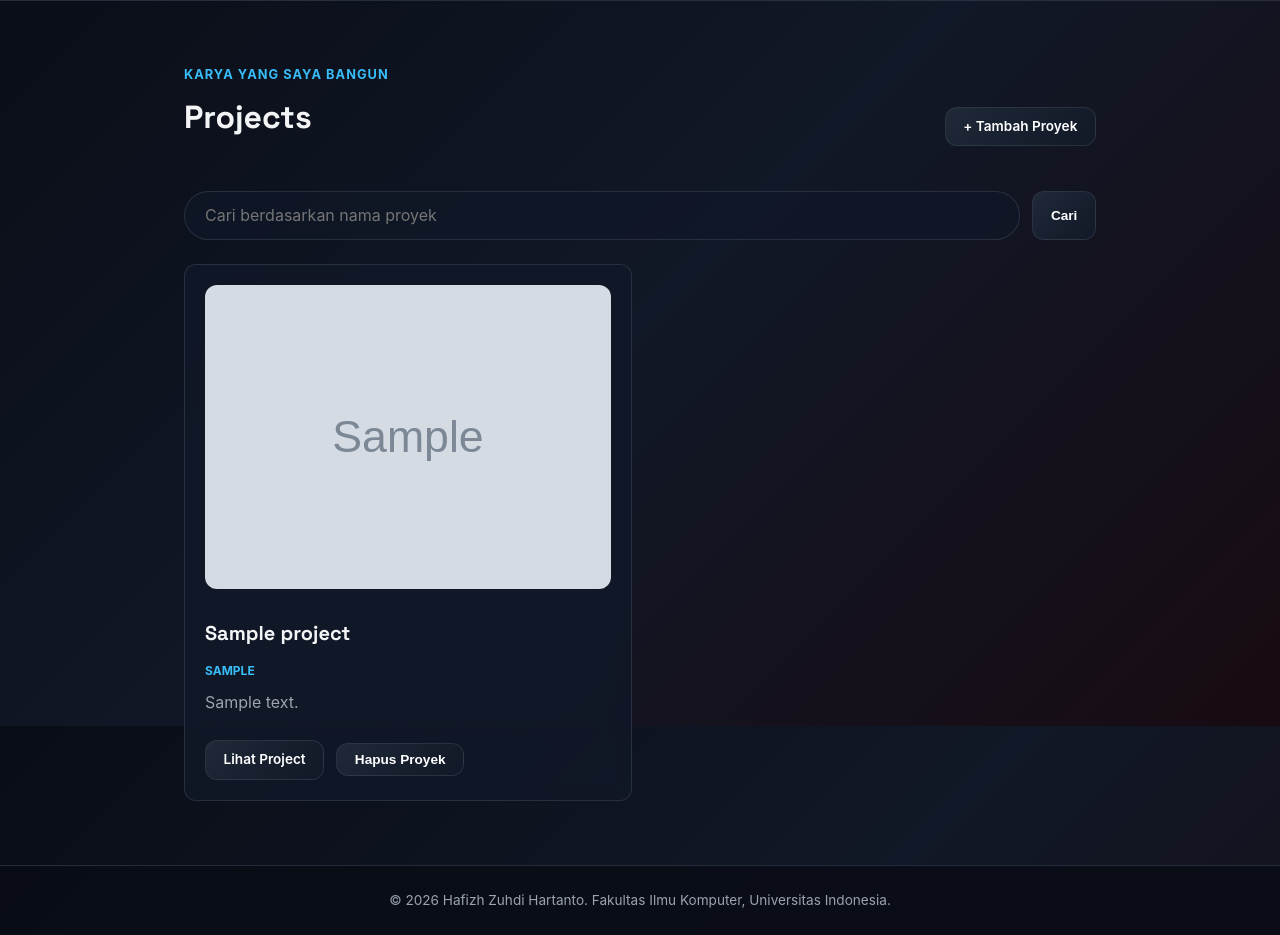
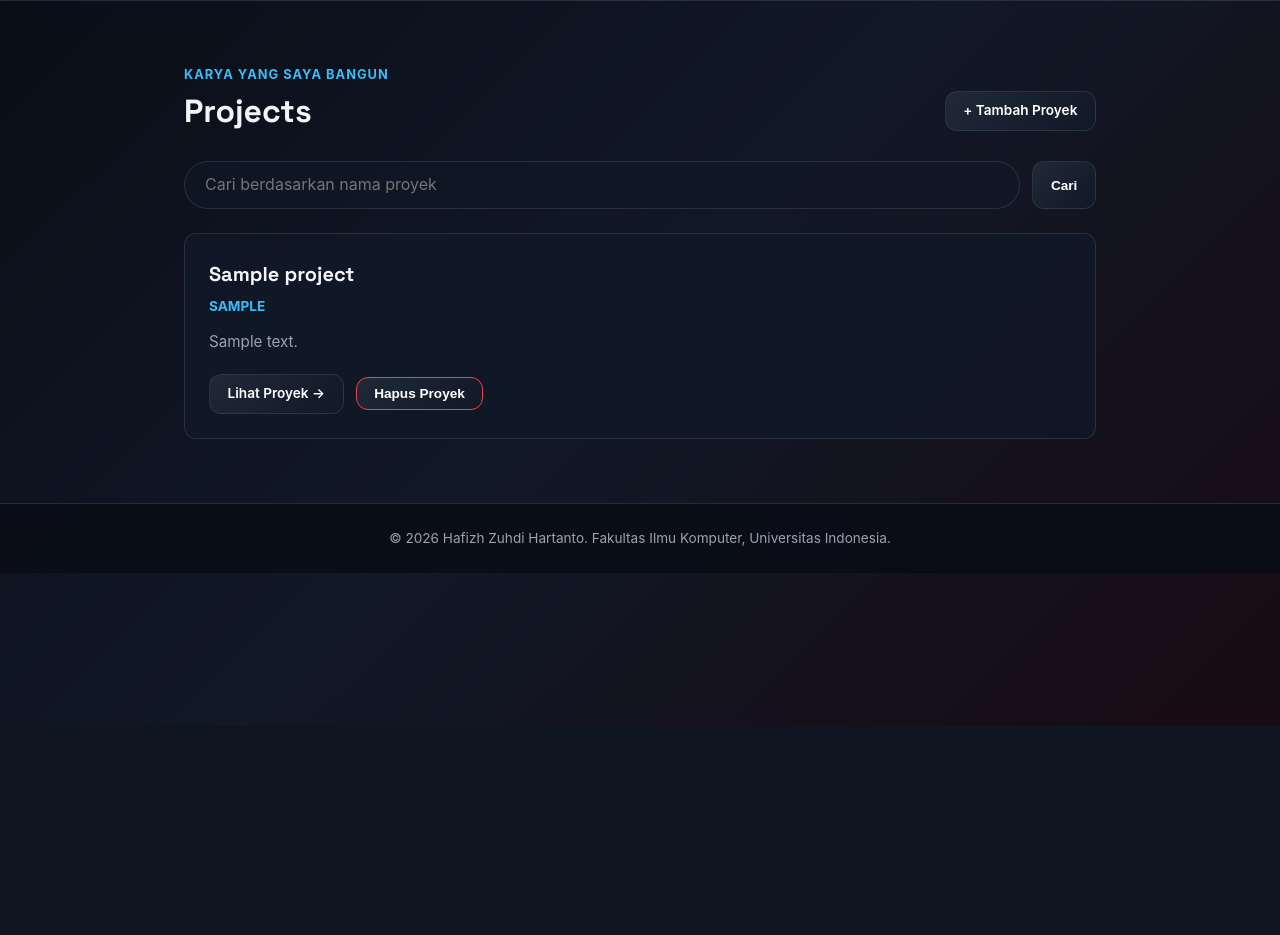
Before and after one commit to Hafizh0205/myportofolio, a Django app: page /projects/ in a window 1280 px wide. Shown: the part 74-1009 px from the top of the page. After the commit the page ends 800 px from the top, so only its background shows below. Run offline with Django 5.2, Linux system fonts and the light colour scheme; tables that the repository leaves empty hold one stand-in row (values such as "Sample post"); grey boxes marked "Sample" are stand-in pictures; parts of the project's set-up code (start-up, migrations or seed data) failed here and were passed over.

Commit message:
Complete Tugas 3

```diff
--- a/static/css/style.css
+++ b/static/css/style.css
@@ -369,8 +369,12 @@ h1, .brand {
     margin-bottom: 1.5rem;
 }
 
+/* Mengubah layout kartu project menjadi 1 kolom vertikal full-width */
 .project-grid {
-    grid-template-columns: repeat(2, minmax(0, 1fr));
+    display: flex;
+    flex-direction: column;
+    gap: 1rem;
+    width: 100%;
 }
 
 .project-search {
@@ -440,7 +444,7 @@ h1, .brand {
     background-color: #4b5563;
 }
 
-/* Form Styling - Sudah Termasuk Input Date */
+/* Form Styling - Termasuk Input Date */
 .project-form input[type="text"],
 .project-form input[type="url"],
 .project-form input[type="date"],
--- a/templates/projects.html
+++ b/templates/projects.html
@@ -5,11 +5,12 @@
 
 {% block content %}
 <main>
-    <section class="experience-section" id="experience">
+    <section class="experience-section" id="projects">
         <div class="container">
-            <p class="section-kicker">Karya yang saya bangun</p>
+            <p class="section-kicker">Karya Yang Saya Bangun</p>
+
             <div class="project-header">
-                <h1>Projects</h1>
+                <h1 style="margin: 0;">Projects</h1>
                 <a href="{% url 'main:create_project' %}" class="social-link">
                     + Tambah Proyek
                 </a>
@@ -17,41 +18,44 @@
 
             <!-- Form Pencarian -->
             <form method="get" action="{% url 'main:show_projects' %}" class="project-search">
-                <input type="search"
-                       name="title"
-                       value="{{ title_query }}"
-                       placeholder="Cari berdasarkan nama proyek"
-                       class="project-search_input"
-                       aria-label="Cari berdasarkan nama proyek">
+                <input type="text" name="title" value="{{ title_query }}" placeholder="Cari berdasarkan nama proyek" class="project-search_input">
                 <button type="submit" class="social-link">Cari</button>
             </form>
 
-            <!-- List Proyek -->
-            <div class="experience-grid project-grid">
+            <div class="project-grid" style="margin-top: 1.5rem;">
                 {% for project in project_list %}
-                <article class="experience-card">
-                    {% if project.project_image_url %}
-                    <img src="{{ project.project_image_url }}" alt="Gambar {{ project.title }}" class="project-image" style="width: 100%; border-radius: var(--radius); margin-bottom: 0.75rem;">
-                    {% endif %}
-                    <h2>{{ project.title }}</h2>
-                    <span class="experience-category">{{ project.tech_stack }}</span>
-                    <p class="experience-description" style="margin-top: 0.5rem;">{{ project.description }}</p>
+                <article class="edu-card in-view" style="padding: 1.5rem; width: 100%;">
+                    <div style="display: flex; justify-content: space-between; align-items: flex-start; gap: 1rem;">
+                        <div>
+                            <h3 style="font-family: 'Space Grotesk', sans-serif; font-size: 1.25rem; color: var(--ink); margin-bottom: 0.35rem;">
+                                {{ project.title }}
+                            </h3>
+                            <p style="color: var(--accent-blue); font-size: 0.85rem; font-weight: 700; text-transform: uppercase; margin-bottom: 0.75rem;">
+                                {{ project.tech_stack }}
+                            </p>
+                            <p style="color: var(--text-muted); font-size: 0.95rem;">
+                                {{ project.description }}
+                            </p>
+                        </div>
+                    </div>
 
-                    <div style="margin-top: 1.5rem; display: flex; gap: 0.75rem; align-items: center; flex-wrap: wrap;">
+                    <div style="margin-top: 1.25rem; display: flex; gap: 0.75rem; align-items: center;">
                         {% if project.project_url %}
-                        <a href="{{ project.project_url }}" class="social-link" target="_blank" rel="noopener">Lihat Project</a>
+                        <a href="{{ project.project_url }}" target="_blank" class="social-link">
+                            Lihat Proyek &rarr;
+                        </a>
                         {% endif %}
 
-                        <!-- Modal Hapus -->
-                        {% include "components/project_delete_modal.html" with project=project %}
+                        <form method="post" action="{% url 'main:delete_project' project.id %}" style="display: inline;">
+                            {% csrf_token %}
+                            <button type="submit" class="social-link" style="border-color: var(--accent-red);" onclick="return confirm('Apakah Anda yakin ingin menghapus proyek ini?')">
+                                Hapus Proyek
+                            </button>
+                        </form>
                     </div>
                 </article>
                 {% empty %}
-                {% if title_query %}
-                <p class="empty-state">Tidak ada proyek dengan nama tersebut.</p>
-                {% else %}
-                <p class="empty-state">Belum ada proyek yang ditambahkan.</p>
-                {% endif %}
+                <p class="empty-state">Belum ada proyek yang ditemukan.</p>
                 {% endfor %}
             </div>
         </div>
```
Also changed, not shown: 1 other file.
